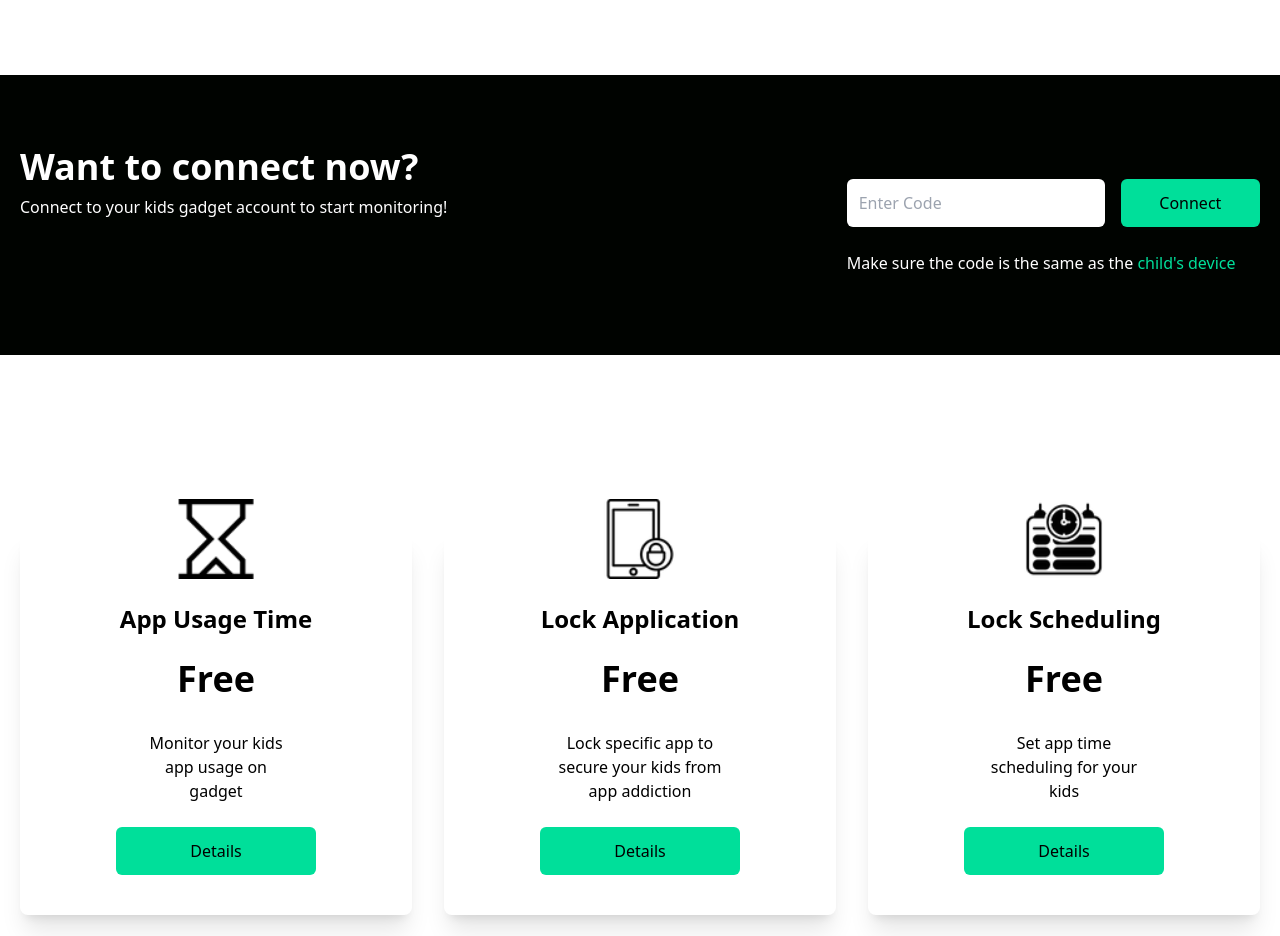
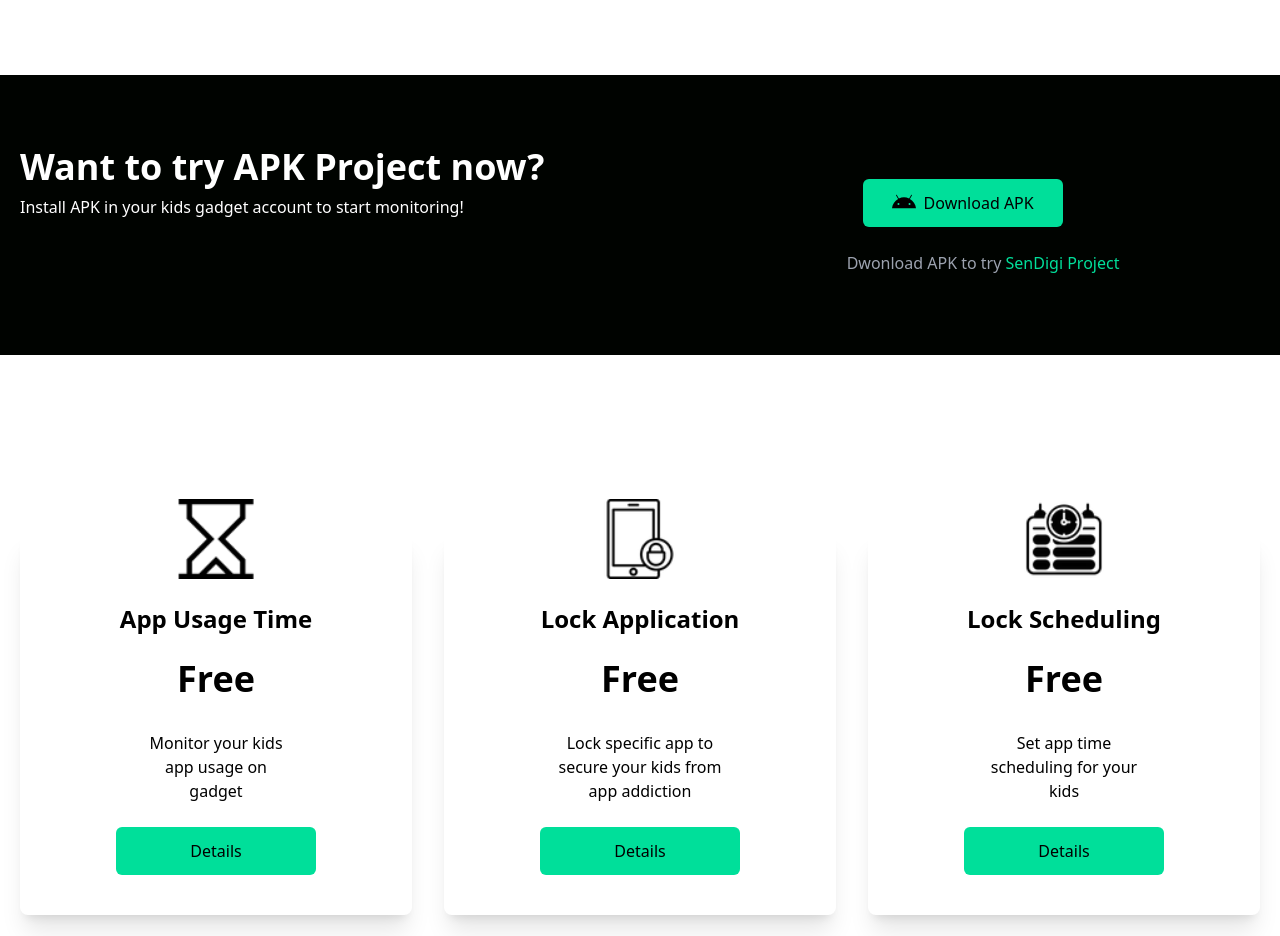
Before and after one commit to Hilll19/SenDigi-Project, a React (Create React App) app: page / in a window 1280 px wide. Shown: the part 1260-2196 px from the top of the page. Built offline with nearby package versions, Linux system fonts and the light colour scheme; no server answers.

Commit message:
Change connect display to have download button

```diff
--- a/src/components/Connect.jsx
+++ b/src/components/Connect.jsx
@@ -1,27 +1,48 @@
-import React from "react"
+import React from "react";
+import { FaAndroid } from "react-icons/fa";
 
 function Connect() {
+  const handleDownload = () => {
+    // Simulasi URL download APK
+    const apkDownloadUrl = 'https://example.com/apk/file.apk';
+
+    // Buat elemen <a> untuk memicu unduhan
+    const downloadLink = document.createElement('a');
+    downloadLink.href = apkDownloadUrl;
+    downloadLink.setAttribute('download', 'child_monitoring_app.apk');
+
+    // Sembunyikan elemen link dari tampilan
+    downloadLink.style.display = 'none';
+
+    // Tambahkan elemen ke dalam dokumen
+    document.body.appendChild(downloadLink);
+
+    // Klik secara otomatis pada elemen link untuk memulai unduhan
+    downloadLink.click();
+
+    // Hapus elemen link setelah unduhan selesai
+    document.body.removeChild(downloadLink);
+  };
+
   return (
     <div className='w-full py-16 text-white px-4'>
       <div className='max-w-[1240px] mx-auto grid lg:grid-cols-3'>
         <div className='lg:col-span-2'>
-          <h1 className='md:text-4xl sm:text-3xl text-2xl font-bold py-2'>Want to connect now?</h1>
-          <p>Connect to your kids gadget account to start monitoring!</p>
+          <h1 className='md:text-4xl sm:text-3xl text-2xl font-bold py-2'>Want to try APK Project now?</h1>
+          <p>Install APK in your kids gadget account to start monitoring!</p>
         </div>
         <div className='my-4'>
-          <div className='flex flex-col sm:flex-row items-center justify-between w-full'>
-            <input className='p-3 flex w-full rounded-md text-black' type='text' placeholder='Enter Code' />
-            <button className='bg-[#00df9a] w-[200px] rounded-md font-medium ml-4 my-6 px-6 py-3 text-black'>
-              Connect
-            </button>
-          </div>
-          <p>
-            Make sure the code is the same as the <span className='text-[#00df9a]'>child's device</span>
+          <button className='bg-[#00df9a] w-[200px] rounded-md font-medium ml-4 my-6 px-6 py-3 text-black hover:bg-green-600 transition-colors duration-300 flex items-center justify-center' onClick={handleDownload}>
+            <FaAndroid size={24} className="mr-2" />
+            Download APK
+          </button>
+          <p className="text-gray-400 mt-2">
+            Dwonload APK to try <span className='text-[#00df9a]'>SenDigi Project</span>
           </p>
         </div>
       </div>
     </div>
-  )
+  );
 }
 
-export default Connect
+export default Connect;
```
